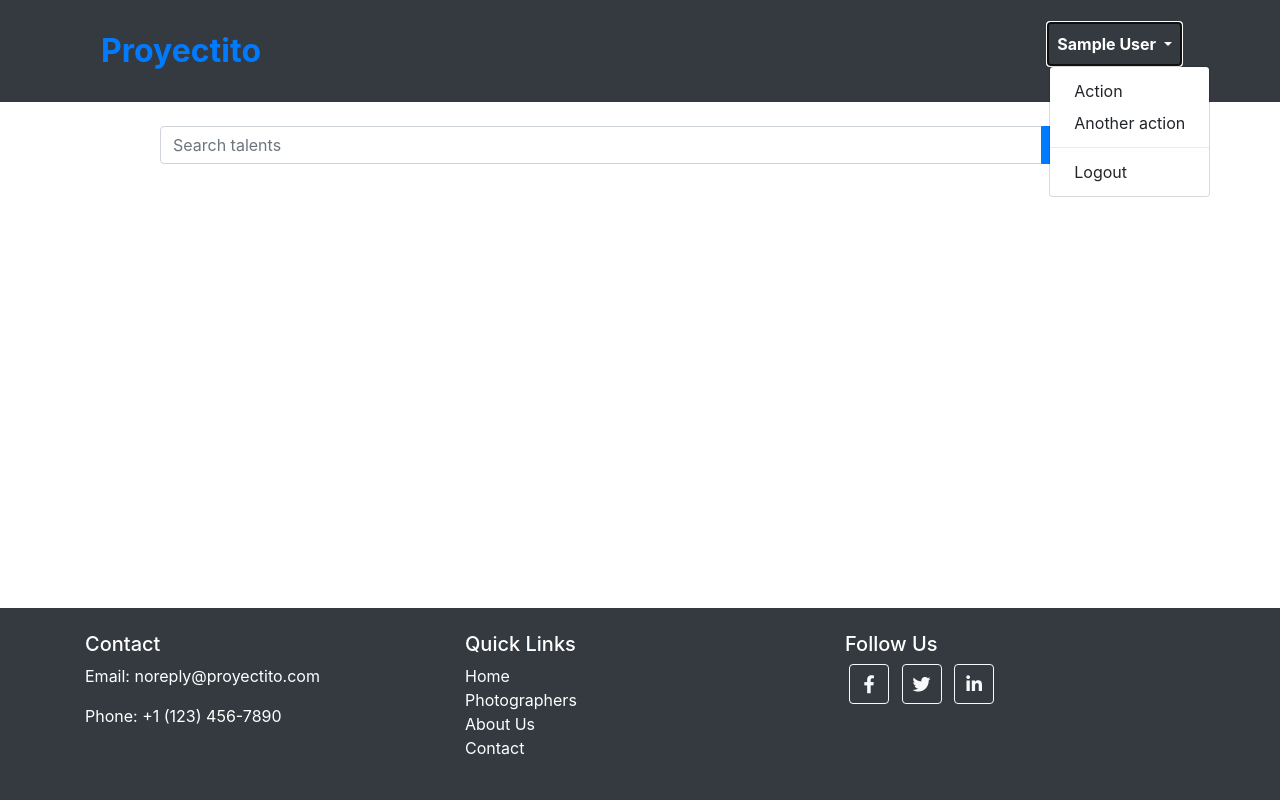
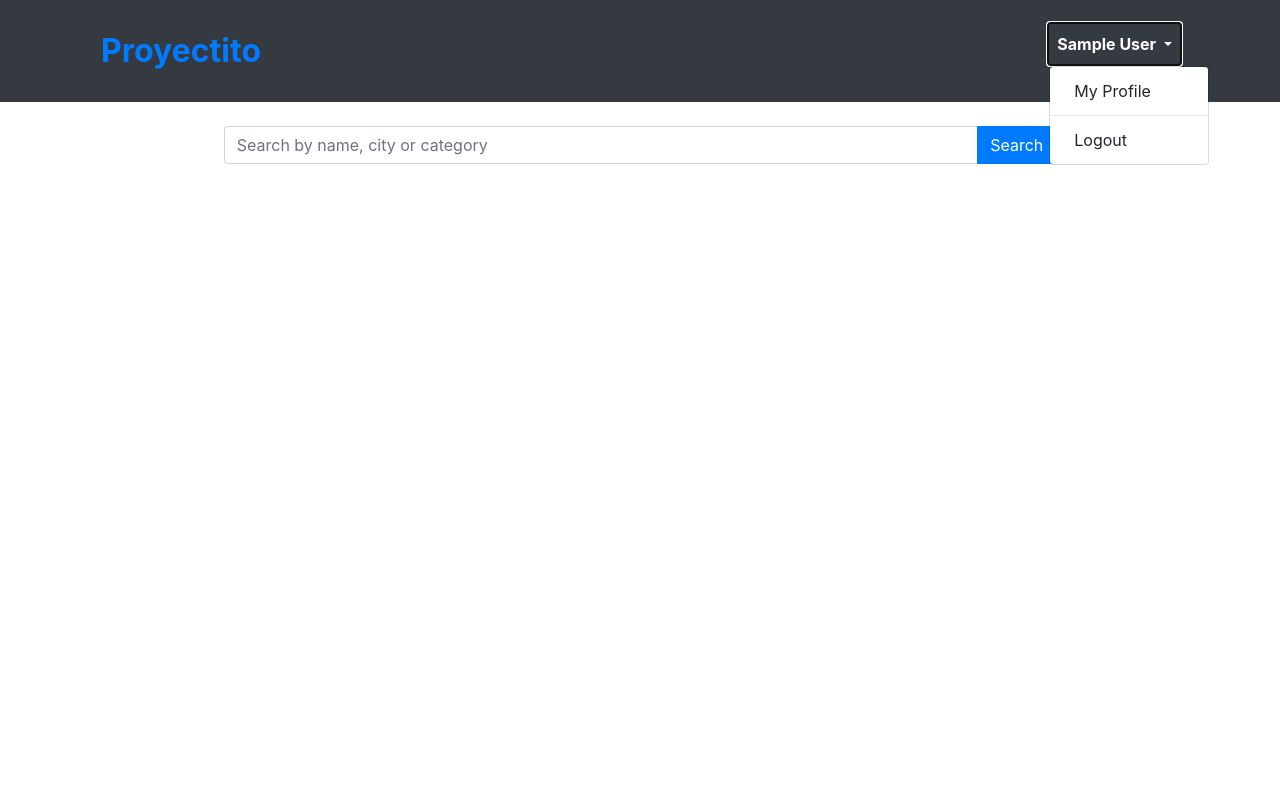
Before and after one commit to regulrjoe/picteame-django, a Django app: page / in a window 1280 px wide, after a click that opens the changed part. Run offline with Django 3.2, Linux system fonts and the light colour scheme; the visitor is signed in with stand-in values (Sample User, id 1); data comes from the database, SQL or seed files in the repository; some libraries are stand-ins or nearby versions.

Commit message:
Create user profile view amongs other things.

```diff
--- a/apps/core/templates/core/base.html
+++ b/apps/core/templates/core/base.html
@@ -12,14 +12,14 @@
 		<link rel="stylesheet" type="text/css" href="{% static '/css/core/footer.css' %}">
 		<link rel="stylesheet" type="text/css" href="{% static '/css/core/navbar.css' %}">
 	</head>
+	<header>
+		{% include 'core/navbar.html' %}
+		{{ form.media }}
+	</header>
 	<body>
-
-		{% include 'core/navbar.html' %}
-
 		{% block content %}
 		{% endblock %}
-
-		{% include 'core/footer.html' %}
+		<!-- {% include 'core/footer.html' %} -->
 	</body>
 
 	<script src="https://code.jquery.com/jquery-3.4.1.slim.min.js" integrity="sha384-J6qa4849blE2+poT4WnyKhv5vZF5SrPo0iEjwBvKU7imGFAV0wwj1yYfoRSJoZ+n" crossorigin="anonymous"></script>
--- a/apps/core/templates/core/home.html
+++ b/apps/core/templates/core/home.html
@@ -4,40 +4,58 @@
 
 {% block content %}
 
+<div class="container">
+
         <form class="form-inline my-4 d-flex justify-content-center" method="GET" action="">
-    <div class="input-group w-75"> <!-- Added w-75 class to occupy 75% of the width -->
-        <input type="text" class="form-control" name="search" placeholder="Search talents">
+            <div class="input-group w-75">
+                <input type="text" class="form-control" name="query" placeholder="Search by name, city or category">
                 <div class="input-group-append">
                     <button class="btn btn-primary" type="submit">Search</button>
                 </div>
             </div>
         </form>
 
-<div class="container">
     <div class="row">
         {% for u in users %}
         <div class="col-md-4">
             <div class="card">
+                <div class="card-body">
+                    <div id="carousel-{{u.id}}" class="carousel slide" data-ride="carousel" data-interval="false">
+                        <div class="carousel-inner col-md-12">
+                            {% for photo in u.photo_set.all %}
+                            <div class="carousel-item {% if forloop.first %} active {% endif %}">
+                            {% load thumbnail %}
+                                <img src="{% thumbnail photo.image 430x300 box=photo.cropping crop detail %}" class="img-fluid">
+                            </div>
+                            {% endfor %}
+                        </div>
+                        <a class="carousel-control-prev" href="#carousel-{{u.id}}" role="button" data-slide="prev">
+                            <span class="carousel-control-prev-icon" aria-hidden="true"></span>
+                            <span class="sr-only">Previous</span>
+                        </a>
+                        <a class="carousel-control-next" href="#carousel-{{u.id}}" role="button" data-slide="next">
+                            <span class="carousel-control-next-icon" aria-hidden="true"></span>
+                            <span class="sr-only">Next</span>
+                        </a>
+                    </div>
+                    <div class="card-body">
                         <div class="row">
                             <div class="col-md-4">
-                        <div class="card-body">
-                            <!-- <img src="{{u.profile_picture.url}}" alt="Profile Picture" class="rounded-circle thumb-post" width="100" height="100"> -->
                                 {% load thumbnail %}
-                            <img src="{% thumbnail u.profile_picture 100x100 box=u.pp_cropping crop detail %}" alt="{{u.name}}" class="rounded-circle thumb-post" width="100" height="100">
-                        </div>
+                                <img src="{% thumbnail u.profile_picture 100x100 crop %}" alt="{{u.name}}" class="rounded-circle thumb-post" width="60" height="60">
                             </div>
                             <div class="col-md-8">
-                        <div class="card-body">
-                            <a href="/">
+                                <a href="/talent/{{u.id}}">
                                     <h5 class="card-title">{{u.name}}</h5>
                                 </a>
-                            <p>
+                                <p class="card-subtitle">{{u.city}}</p>
+                                <p class="card-text">
                                     {% for c in u.categories.all %}
                                         <span class="badge badge-primary rounded-pill">{{c.name}}</span>
                                     {% endfor %}
                                 </p>
-                            <p class="card-text">{{u.city}}</p>
-                            <a href="#" class="btn btn-primary">View Profile</a>
+                                <a href="/talent/{{u.id}}" class="btn btn-primary">View Profile</a>
+                            </div>
                         </div>
                     </div>
                 </div>
--- a/apps/core/templates/core/navbar.html
+++ b/apps/core/templates/core/navbar.html
@@ -26,8 +26,7 @@
 									{{request.user.name}}
 								</a>
 								<div class="dropdown-menu" aria-labelledby="navbarDropdown">
-									<a class="dropdown-item" href="#">Action</a>
-									<a class="dropdown-item" href="#">Another action</a>
+									<a class="dropdown-item" href="/talent/{{ request.user.id }}">My Profile</a>
 									<div class="dropdown-divider"></div>
 									<a class="dropdown-item" href="{% url 'logout' %}">Logout</a>
 								</div>
--- a/apps/core/views.py
+++ b/apps/core/views.py
@@ -7,7 +7,7 @@
 
 # ----------------------
 def home_view(request):
-    query = request.GET.get('search')
+    query = request.GET.get('query')
     users = TalentAccount.objects.all().distinct()
 
     if query:
--- a/apps/users/forms.py
+++ b/apps/users/forms.py
@@ -1,6 +1,7 @@
 from django import forms
 from django.contrib.auth.forms import UserCreationForm
 from django.contrib.auth import authenticate
+from image_cropping import ImageCropWidget
 
 from .models import TalentAccount
 
@@ -19,3 +20,8 @@
     class Meta:
         model = TalentAccount
         fields = ['email', 'password']
+
+class ProfilePictureUploadForm(forms.ModelForm):
+    class Meta:
+        model = TalentAccount
+        fields = ['profile_picture']
--- a/apps/users/models.py
+++ b/apps/users/models.py
@@ -1,25 +1,35 @@
 from django.db import models
 from django.contrib.auth.models import AbstractBaseUser
 from phonenumber_field.modelfields import PhoneNumberField
-from image_cropping import ImageRatioField
+from image_cropping import ImageRatioField, ImageCropField
 
 from .managers import UserAccountManager
 
 # Create your models here.
+
+class ContactInfo(models.Model):
+    email = models.EmailField(verbose_name='email', max_length=70, unique=True)
+    phone = PhoneNumberField(null=True)
+    message = models.TextField(max_length=500)
+    website = models.URLField(max_length=200, null=True)
+
+    def __str__(self):
+        return self.name
 
 # ------------------------
 class TalentAccount(AbstractBaseUser):
     name                = models.CharField(max_length=100)
     email               = models.EmailField(verbose_name='email', max_length=70, unique=True)
     phone               = PhoneNumberField(null=True)
-    profile_picture     = models.ImageField(default="logo.png", upload_to='profile_pictures', blank=True, null=True)
+    profile_picture     = models.ImageField(upload_to='profile_pictures', blank=False, null=True)
     city                = models.ForeignKey('core.City', on_delete=models.SET_NULL, null=True)
     categories          = models.ManyToManyField('core.Category', null=True)
-    pp_cropping = ImageRatioField('profile_picture', '430x430')
     # fees              = added as a one-to-many relationship in core.Fee
     # photos            = added as a one-to-many relationship in core.Photo
 
-    date_joined     = models.DateTimeField(verbose_name='date joined', auto_now_add=True)
+    contact_info        = models.OneToOneField(ContactInfo, on_delete=models.SET_NULL, null=True)
+
+    created_at     = models.DateTimeField(verbose_name='created_at', auto_now_add=True)
     last_login      = models.DateTimeField(verbose_name='last login', auto_now=True)
     is_admin        = models.BooleanField(default=False)
     is_active       = models.BooleanField(default=True)
--- a/apps/users/urls.py
+++ b/apps/users/urls.py
@@ -10,5 +10,7 @@
     path('password-reset-sent/', auth_views.PasswordResetDoneView.as_view(template_name='users/password_reset_sent.html'), name='password_reset_done'),
     path('password-reset/<uidb64>/<token>/', auth_views.PasswordResetConfirmView.as_view(template_name='users/password_reset_form.html'), name='password_reset_confirm'),
     path('password-reset-complete/',  auth_views.PasswordResetCompleteView.as_view(template_name='users/password_reset_complete.html'), name='password_reset_complete'),
-    path('profile_picture_uploader/', views.profile_picture_uploader_view, name='profile_picture_uploader'),
+    path('profile_picture_uploader/', views.profile_picture_upload_view, name='profile_picture_uploader'),
+    path('talent/<int:user_id>/', views.talent_profile_view, name='talent_profile'),
+
 ]
--- a/picteame/settings.py
+++ b/picteame/settings.py
@@ -54,6 +54,7 @@
 ]
 
 from easy_thumbnails.conf import Settings as thumbnail_settings
+
 THUMBNAIL_PROCESSORS = (
     'image_cropping.thumbnail_processors.crop_corners',
 ) + thumbnail_settings.THUMBNAIL_PROCESSORS
```
Also changed, not shown: apps/core/models.py (+6 -5 lines), apps/users/templates/users/profile_picture_uploader.html (+12 -0 lines), apps/users/templates/users/talent_profile.html (added, +53 -0 lines), apps/users/views.py (+18 -7 lines), apps/users/migrations/0010_contactinfo_remove_talentaccount_pp_cropping_and_more.py (added). Lines whose indentation alone changed are shown as unchanged.
